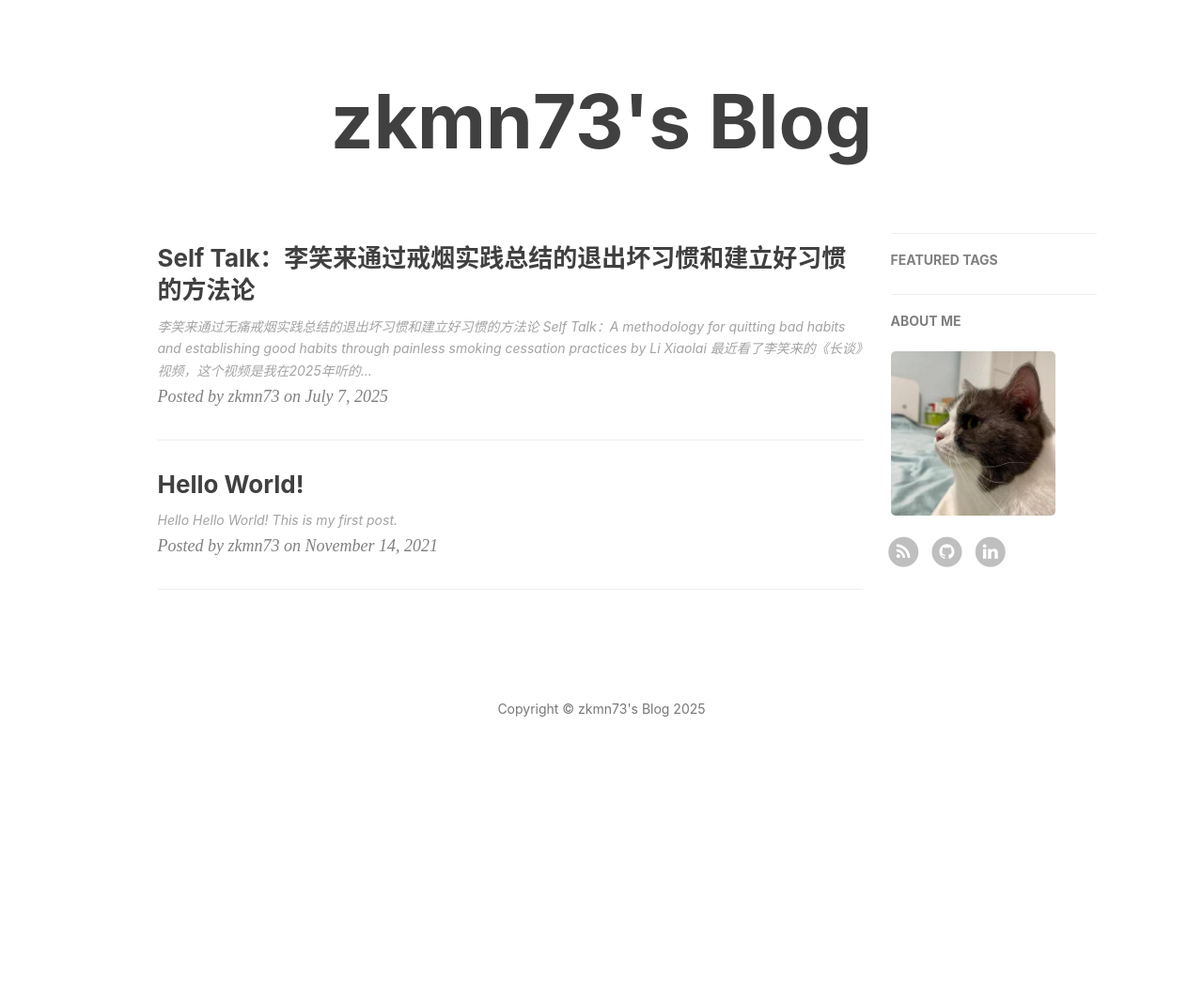
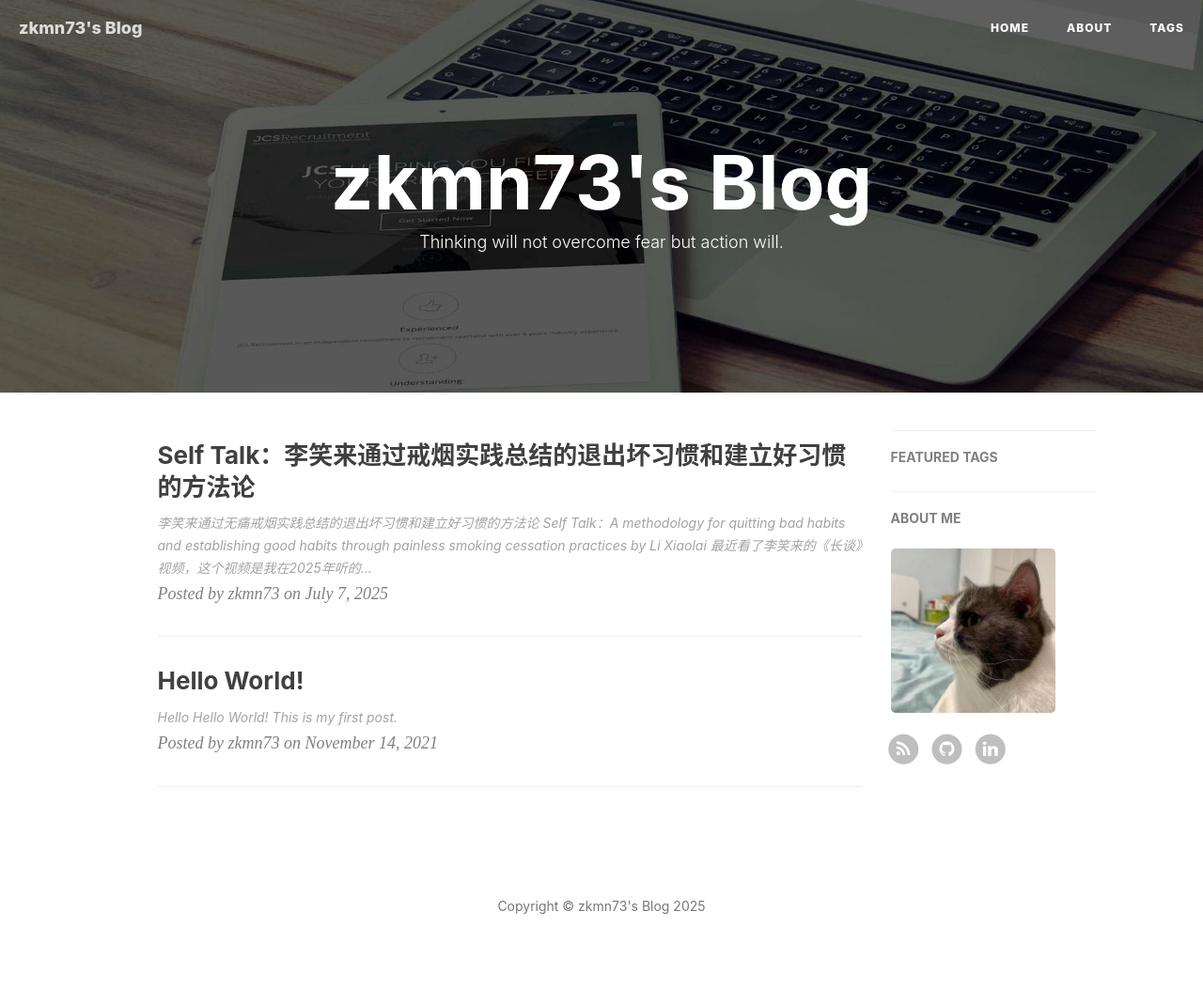
Before and after one commit to zkmn73/zkmn73.github.io, a Jekyll site: the page built from index.html, in a window 1280 px wide. Shown: the whole page at 94% size. Built offline with Jekyll 4.4.1, drawn with Linux system fonts in a browser that asks for light colours; nearby versions of some CDN libraries; the list of posts is cut into pages by our own code; comment, search, counter and statistics services are not loaded; before the commit the page ends 900 px from its top, so only the background shows below that.

Commit message:
Revert "remove background img in page/index/tags page"
This reverts commit 84df5b864065ea83d967a82dea78cabbe213e6b6.

```diff
--- a/_layouts/page.html
+++ b/_layouts/page.html
@@ -3,7 +3,8 @@
 ---
 
 <!-- Page Header -->
-<header class="intro-header style-text">
+<header class="intro-header"
+    style="background-image: url('{{ site.baseurl }}/{% if page.header-img %}{{ page.header-img }}{% else %}{{ site.header-img }}{% endif %}')">
     <div class="container">
         <div class="row">
             <div class="col-lg-8 col-lg-offset-2 col-md-10 col-md-offset-1 ">
--- a/index.html
+++ b/index.html
@@ -1,6 +1,6 @@
 ---
 layout: page
-description:
+description: "Thinking will not overcome fear but action will."
 ---
 
 {% for post in paginator.posts %}
--- a/tags.html
+++ b/tags.html
@@ -6,7 +6,8 @@
 ---
 
 <!-- Page Header -->
-<header class="intro-header style-text">
+<header class="intro-header"
+	style="background-image: url('{{ site.baseurl }}/{% if page.header-img %}{{ page.header-img }}{% else %}{{ site.header-img }}{% endif %}')">
 	<div class="container">
 		<div class="row">
 			<div class="col-lg-8 col-lg-offset-2 col-md-10 col-md-offset-1">
```
